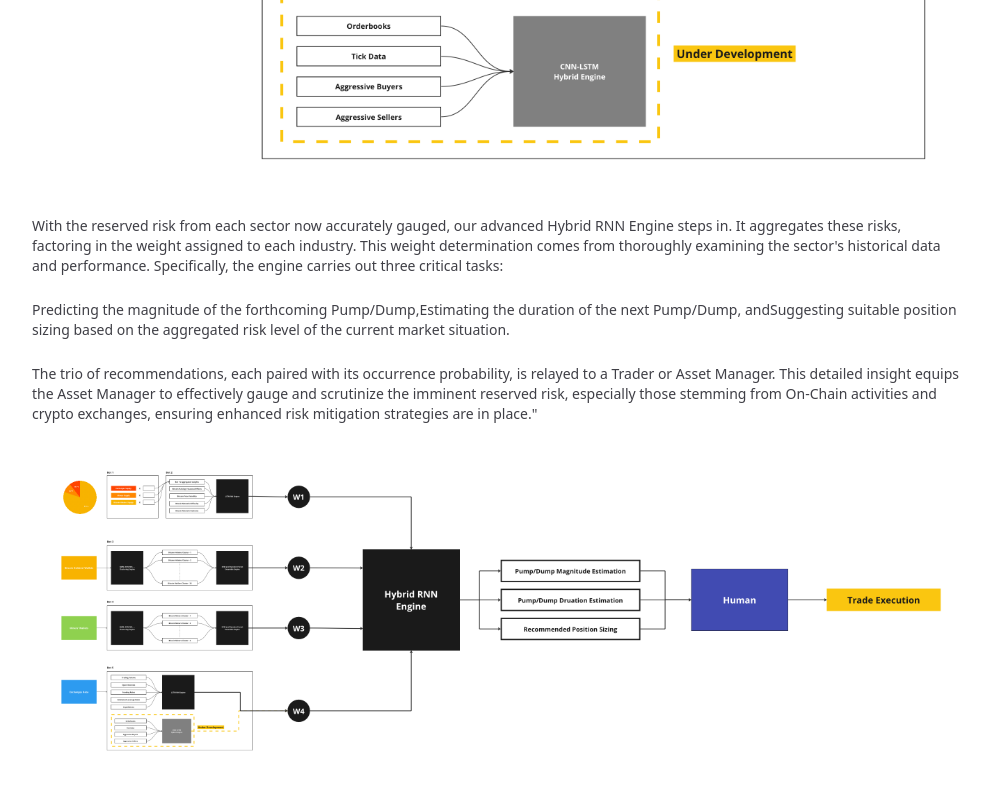
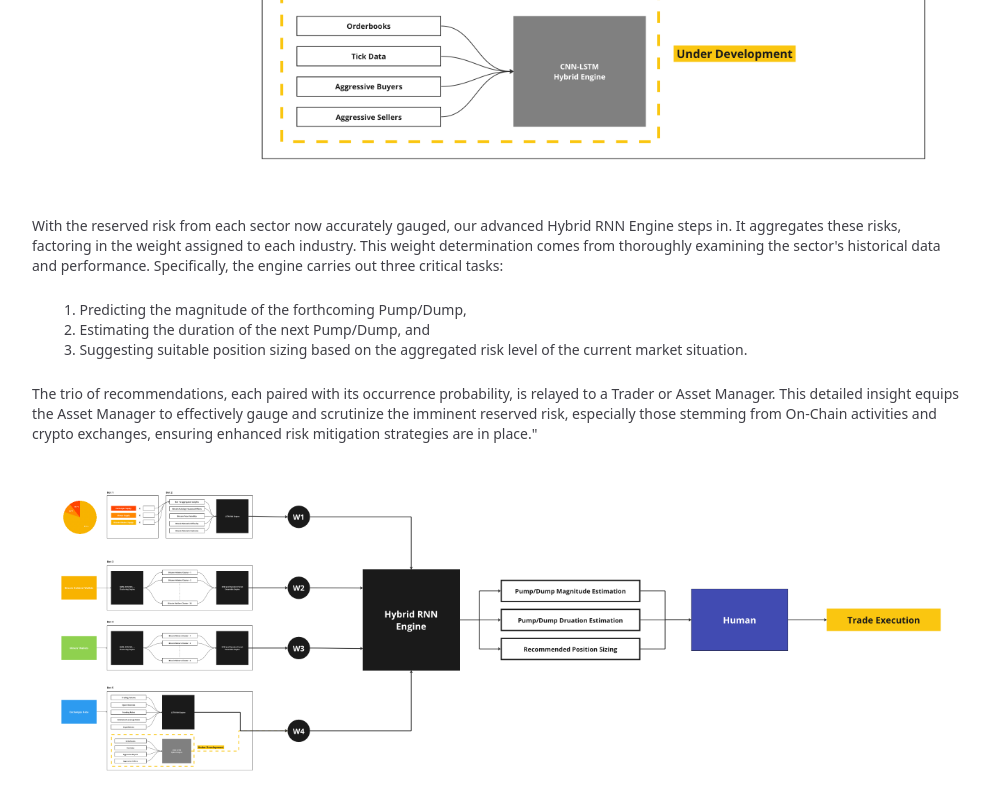
Before and after one commit to Capsmark/capsmark-method-doc, a Next.js app: page / in a window 1280 px wide. Shown: the part 3556-4354 px from the top of the page, without its empty margins (288-1278 px from the left). Built offline with nearby package versions, Linux system fonts and the light colour scheme.

Commit message:
:bug: fix: ordered and unordered list fixed

```diff
--- a/ui/sections/sections-main.tsx
+++ b/ui/sections/sections-main.tsx
@@ -18,13 +18,26 @@ export function SectionsMain({ item }: { item: Item }) {
                 pic.firstSetOfParagraphs.map((par) => (
                   <p className="mb-6 mt-6">{par}</p>
                 ))}
-              {pic.firstSetOfList && (
-                <ol>
-                  {pic.firstSetOfList.map((listItem) => (
-                    <li>{listItem.listItems}</li>
-                  ))}
-                </ol>
-              )}
+              {pic.firstSetOfList &&
+                pic.firstSetOfList.map((listItem) => (
+                  <ol className="ml-8">
+                    {listItem.listItems.map((l, index) => (
+                      <li>
+                        {listItem.ul ? (
+                          <div className="align-center flex">
+                            <div className="mr-2 mt-1 h-2 w-2 rounded-full bg-black"></div>{' '}
+                            {l}
+                          </div>
+                        ) : (
+                          <div>
+                            {index + 1}. {l}
+                          </div>
+                        )}
+                      </li>
+                    ))}
+                  </ol>
+                ))}
+
               {pic.secondSetOfParagraphs &&
                 pic.secondSetOfParagraphs.map((par) => (
                   <p className="mb-6 mt-6">{par}</p>
```
